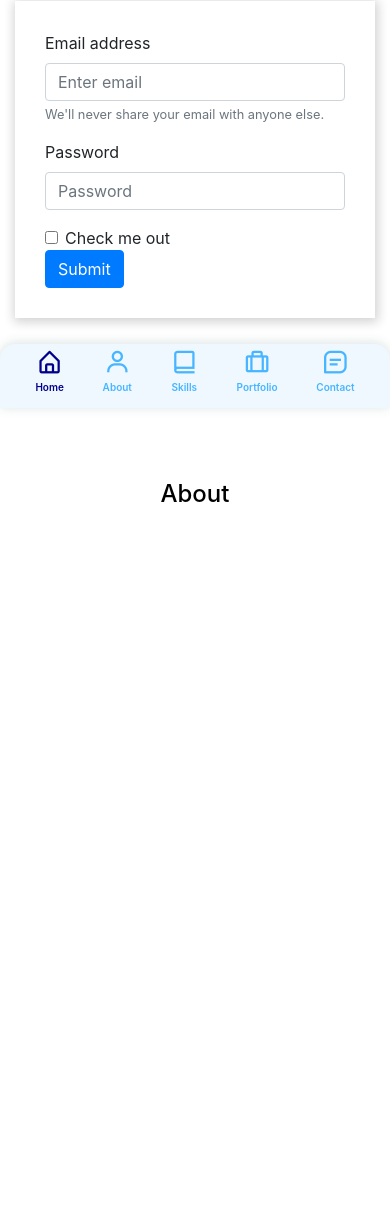
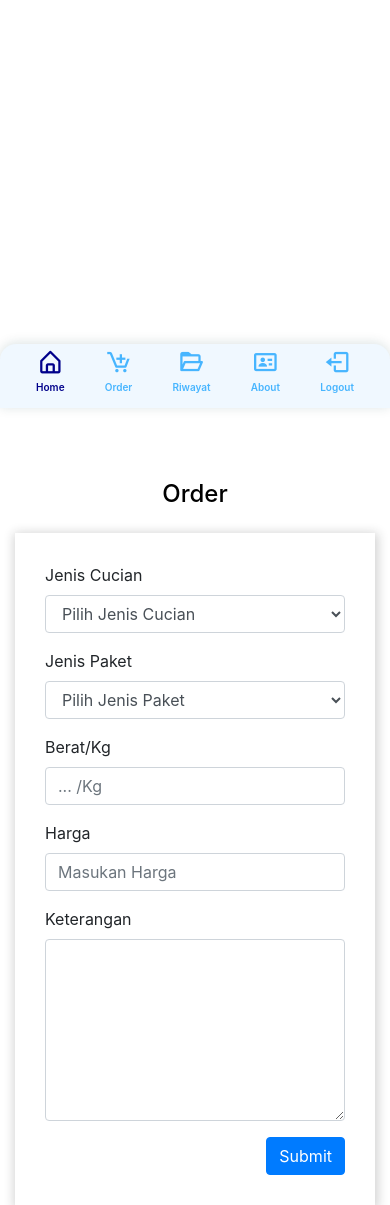
Before and after one commit to Nzrkodi/Navigasi_mobile, a plain HTML site: page index.html in a window 390 px wide. Shown: the part 436-1641 px from the top of the page. Drawn offline with nearby package versions, Linux system fonts and the light colour scheme.

Commit message:
update navigasi

```diff
--- a/index.html
+++ b/index.html
@@ -1,23 +1,36 @@
 <!DOCTYPE html>
 <html lang="en">
+
 <head>
     <meta charset="UTF-8">
     <meta name="viewport" content="width=device-width, initial-scale=1.0">
 
     <!--=============== BOXICONS ===============-->
     <link rel="stylesheet" href="https://cdn.jsdelivr.net/npm/boxicons@latest/css/boxicons.min.css">
-        <script src="https://code.jquery.com/jquery-3.2.1.slim.min.js" integrity="sha384-KJ3o2DKtIkvYIK3UENzmM7KCkRr/rE9/Qpg6aAZGJwFDMVNA/GpGFF93hXpG5KkN" crossorigin="anonymous"></script>
-        <script src="https://cdn.jsdelivr.net/npm/popper.js@1.12.9/dist/umd/popper.min.js" integrity="sha384-ApNbgh9B+Y1QKtv3Rn7W3mgPxhU9K/ScQsAP7hUibX39j7fakFPskvXusvfa0b4Q" crossorigin="anonymous"></script>
-        <script src="https://cdn.jsdelivr.net/npm/bootstrap@4.0.0/dist/js/bootstrap.min.js" integrity="sha384-JZR6Spejh4U02d8jOt6vLEHfe/JQGiRRSQQxSfFWpi1MquVdAyjUar5+76PVCmYl" crossorigin="anonymous"></script>
-        <link rel="stylesheet" href="https://cdnjs.cloudflare.com/ajax/libs/font-awesome/6.4.0/css/all.min.css" integrity="sha512-iecdLmaskl7CVkqkXNQ/ZH/XLlvWZOJyj7Yy7tcenmpD1ypASozpmT/E0iPtmFIB46ZmdtAc9eNBvH0H/ZpiBw==" crossorigin="anonymous" referrerpolicy="no-referrer" />
-        <link rel="stylesheet" href="https://cdnjs.cloudflare.com/ajax/libs/font-awesome/6.4.0/css/fontawesome.min.css" integrity="sha512-SgaqKKxJDQ/tAUAAXzvxZz33rmn7leYDYfBP+YoMRSENhf3zJyx3SBASt/OfeQwBHA1nxMis7mM3EV/oYT6Fdw==" crossorigin="anonymous" referrerpolicy="no-referrer" />
+    <script src="https://code.jquery.com/jquery-3.2.1.slim.min.js"
+        integrity="sha384-KJ3o2DKtIkvYIK3UENzmM7KCkRr/rE9/Qpg6aAZGJwFDMVNA/GpGFF93hXpG5KkN"
+        crossorigin="anonymous"></script>
+    <script src="https://cdn.jsdelivr.net/npm/popper.js@1.12.9/dist/umd/popper.min.js"
+        integrity="sha384-ApNbgh9B+Y1QKtv3Rn7W3mgPxhU9K/ScQsAP7hUibX39j7fakFPskvXusvfa0b4Q"
+        crossorigin="anonymous"></script>
+    <script src="https://cdn.jsdelivr.net/npm/bootstrap@4.0.0/dist/js/bootstrap.min.js"
+        integrity="sha384-JZR6Spejh4U02d8jOt6vLEHfe/JQGiRRSQQxSfFWpi1MquVdAyjUar5+76PVCmYl"
+        crossorigin="anonymous"></script>
+    <link rel="stylesheet" href="https://cdnjs.cloudflare.com/ajax/libs/font-awesome/6.4.0/css/all.min.css"
+        integrity="sha512-iecdLmaskl7CVkqkXNQ/ZH/XLlvWZOJyj7Yy7tcenmpD1ypASozpmT/E0iPtmFIB46ZmdtAc9eNBvH0H/ZpiBw=="
+        crossorigin="anonymous" referrerpolicy="no-referrer" />
+    <link rel="stylesheet" href="https://cdnjs.cloudflare.com/ajax/libs/font-awesome/6.4.0/css/fontawesome.min.css"
+        integrity="sha512-SgaqKKxJDQ/tAUAAXzvxZz33rmn7leYDYfBP+YoMRSENhf3zJyx3SBASt/OfeQwBHA1nxMis7mM3EV/oYT6Fdw=="
+        crossorigin="anonymous" referrerpolicy="no-referrer" />
 
     <!--=============== CSS ===============-->
     <link rel="stylesheet" href="assets/css/styles.css">
-        <link rel="stylesheet" href="https://cdn.jsdelivr.net/npm/bootstrap@4.0.0/dist/css/bootstrap.min.css" integrity="sha384-Gn5384xqQ1aoWXA+058RXPxPg6fy4IWvTNh0E263XmFcJlSAwiGgFAW/dAiS6JXm" crossorigin="anonymous">
+    <link rel="stylesheet" href="https://cdn.jsdelivr.net/npm/bootstrap@4.0.0/dist/css/bootstrap.min.css"
+        integrity="sha384-Gn5384xqQ1aoWXA+058RXPxPg6fy4IWvTNh0E263XmFcJlSAwiGgFAW/dAiS6JXm" crossorigin="anonymous">
 
     <title>Responsive bottom navigation</title>
 </head>
+
 <body>
     <!--=============== HEADER ===============-->
     <header class="header" id="header">
@@ -35,29 +48,29 @@
 
                     <li class="nav__item">
                         <a href="#about" class="nav__link">
-                                <i class='bx bx-user nav__icon'></i>
+                            <i class='bx bx-cart-add nav__icon'></i>
+                            <span class="nav__name">Order</span>
+                        </a>
+                    </li>
+
+                    <li class="nav__item">
+                        <a href="#skills" class="nav__link">
+                            <i class='bx bx-folder-open nav__icon'></i>
+                            <span class="nav__name">Riwayat</span>
+                        </a>
+                    </li>
+
+                    <li class="nav__item">
+                        <a href="#portfolio" class="nav__link">
+                            <i class='bx bx-id-card nav__icon'></i>
                             <span class="nav__name">About</span>
                         </a>
                     </li>
 
                     <li class="nav__item">
-                            <a href="#skills" class="nav__link">
-                                <i class='bx bx-book-alt nav__icon'></i>
-                                <span class="nav__name">Skills</span>
-                            </a>
-                        </li>
-
-                        <li class="nav__item">
-                            <a href="#portfolio" class="nav__link">
-                                <i class='bx bx-briefcase-alt nav__icon'></i>
-                                <span class="nav__name">Portfolio</span>
-                            </a>
-                        </li>
-
-                        <li class="nav__item">
-                            <a href="#contactme" class="nav__link">
-                                <i class='bx bx-message-square-detail nav__icon'></i>
-                                <span class="nav__name">Contact</span>
+                        <a href="#contactme" class="nav__link" data-toggle="modal" data-target="#exampleModal">
+                            <i class='bx bx-log-out nav__icon'></i>
+                            <span class="nav__name">Logout</span>
                         </a>
                     </li>
                 </ul>
@@ -125,44 +138,77 @@
                     </div>
                 </div>
             </div>
+        </section>
+
+        <!--=============== ABOUT ===============-->
+        <section class="container section section__height" id="about">
+            <h2 class="section__title">Order</h2>
             <div class="d-flex justify-content-center">
                 <form class="form col-md-12`">
                     <div class="form-group">
-                          <label for="exampleInputEmail1">Email address</label>
-                          <input type="email" class="form-control" id="exampleInputEmail1" aria-describedby="emailHelp" placeholder="Enter email">
-                          <small id="emailHelp" class="form-text text-muted">We'll never share your email with anyone else.</small>
+                        <label for="exampleInputEmail1">Jenis Cucian</label>
+                        <select name="" id="" class="form-control">
+                            <option value="" disabled selected>Pilih Jenis Cucian</option>
+                        </select>
                     </div>
                     <div class="form-group">
-                          <label for="exampleInputPassword1">Password</label>
-                          <input type="password" class="form-control" id="exampleInputPassword1" placeholder="Password">
+                        <label for="exampleInputPassword1">Jenis Paket</label>
+                        <select name="" id="" class="form-control">
+                            <option value="" disabled selected>Pilih Jenis Paket</option>
+                        </select>
                     </div>
-                        <div class="form-check">
-                          <input type="checkbox" class="form-check-input" id="exampleCheck1">
-                          <label class="form-check-label" for="exampleCheck1">Check me out</label>
+                    <div class="form-group">
+                        <label for="exampleInputPassword1">Berat/Kg</label>
+                        <input type="text" class="form-control" id="exampleInputPassword1" placeholder="... /Kg">
                     </div>
-                        <button type="submit" class="btn btn-primary">Submit</button>
+                    <div class="form-group">
+                        <label for="exampleInputPassword1">Harga</label>
+                        <input type="number" class="form-control" id="exampleInputPassword1"
+                            placeholder="Masukan Harga">
+                    </div>
+                    <div class="form-group">
+                        <label for="exampleInputPassword1">Keterangan</label>
+                        <textarea name="" id="" cols="30" rows="7" class="form-control"></textarea>
+                    </div>
+                    <button type="submit" class="btn btn-primary float-right">Submit</button>
                 </form>
             </div>
         </section>
 
-            <!--=============== ABOUT ===============-->
-            <section class="container section section__height" id="about">
-                <h2 class="section__title">About</h2>
-            </section>
-
         <!--=============== SKILLS ===============-->
         <section class="container section section__height" id="skills">
-                <h2 class="section__title">Skills</h2>
+            <h2 class="section__title">Riwayat</h2>
         </section>
 
         <!--=============== PORTFOLIO ===============-->
         <section class="container section section__height" id="portfolio">
-                <h2 class="section__title">Portfolio</h2>
+            <h2 class="section__title">About</h2>
         </section>
 
         <!--=============== CONTACTME ===============-->
         <section class="container section section__height" id="contactme">
-                <h2 class="section__title">Contactme</h2>
+            <h2 class="section__title">Logout</h2>
+            <!-- Modal -->
+            <div class="modal fade" id="exampleModal" tabindex="-1" role="dialog" aria-labelledby="exampleModalLabel"
+                aria-hidden="true">
+                <div class="modal-dialog modal-dialog-centered" role="document">
+                    <div class="modal-content">
+                        <div class="modal-header">
+                            <h5 class="modal-title" id="exampleModalLabel">Logout</h5>
+                            <button type="button" class="close" data-dismiss="modal" aria-label="Close">
+                                <span aria-hidden="true">&times;</span>
+                            </button>
+                        </div>
+                        <div class="modal-body">
+                            <h2>Apakah yakin ingin keluar?</h2>
+                        </div>
+                        <div class="modal-footer">
+                            <button type="button" class="btn btn-secondary" data-dismiss="modal">Close</button>
+                            <button type="button" class="btn btn-primary">Keluar</button>
+                        </div>
+                    </div>
+                </div>
+            </div>
         </section>
     </main>
 
@@ -170,4 +216,5 @@
     <!--=============== MAIN JS ===============-->
     <script src="assets/js/main.js"></script>
 </body>
+
 </html>
```
Lines whose indentation alone changed are shown as unchanged.
